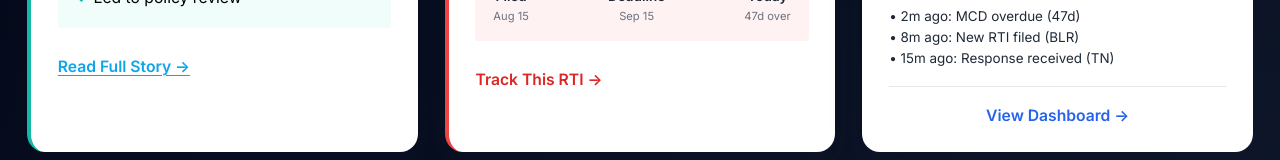
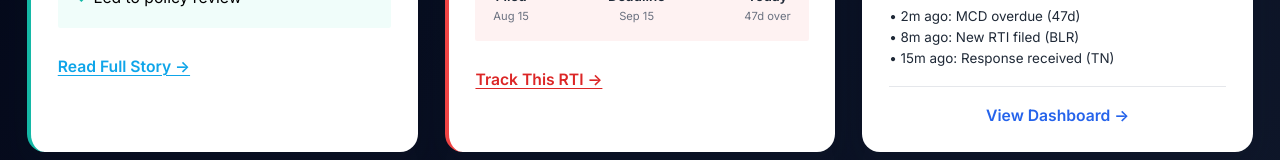
Before and after one commit to Yugantar-NGO/youRTI-UI, a Next.js app: page / in a window 1280 px wide. Shown: the part 589-749 px from the top of the page. Built offline with nearby package versions, Linux system fonts and the light colour scheme.

Commit message:
feat(UrgentUnansweredCard): add href prop for linking to RTI detail

```diff
--- a/src/components/features/landing/molecules/UrgentUnansweredCard.tsx
+++ b/src/components/features/landing/molecules/UrgentUnansweredCard.tsx
@@ -1,3 +1,4 @@
+import Link from 'next/link'
 import styles from './UrgentUnansweredCard.module.css'
 
 interface UrgentUnansweredCardProps {
@@ -7,6 +8,7 @@ interface UrgentUnansweredCardProps {
   daysOverdue: number
   filedDate: string
   deadline: string
+  href: string
   className?: string
 }
 
@@ -33,6 +35,7 @@ export function UrgentUnansweredCard({
   daysOverdue,
   filedDate,
   deadline,
+  href,
   className = '',
 }: UrgentUnansweredCardProps) {
   return (
@@ -88,9 +91,9 @@ export function UrgentUnansweredCard({
         </div>
       </div>
 
-      <button className={styles.actionButton} aria-label="Track this RTI">
+      <Link href={href} className={styles.actionButton} aria-label="Track this RTI">
         Track This RTI →
-      </button>
+      </Link>
     </article>
   )
 }
```
